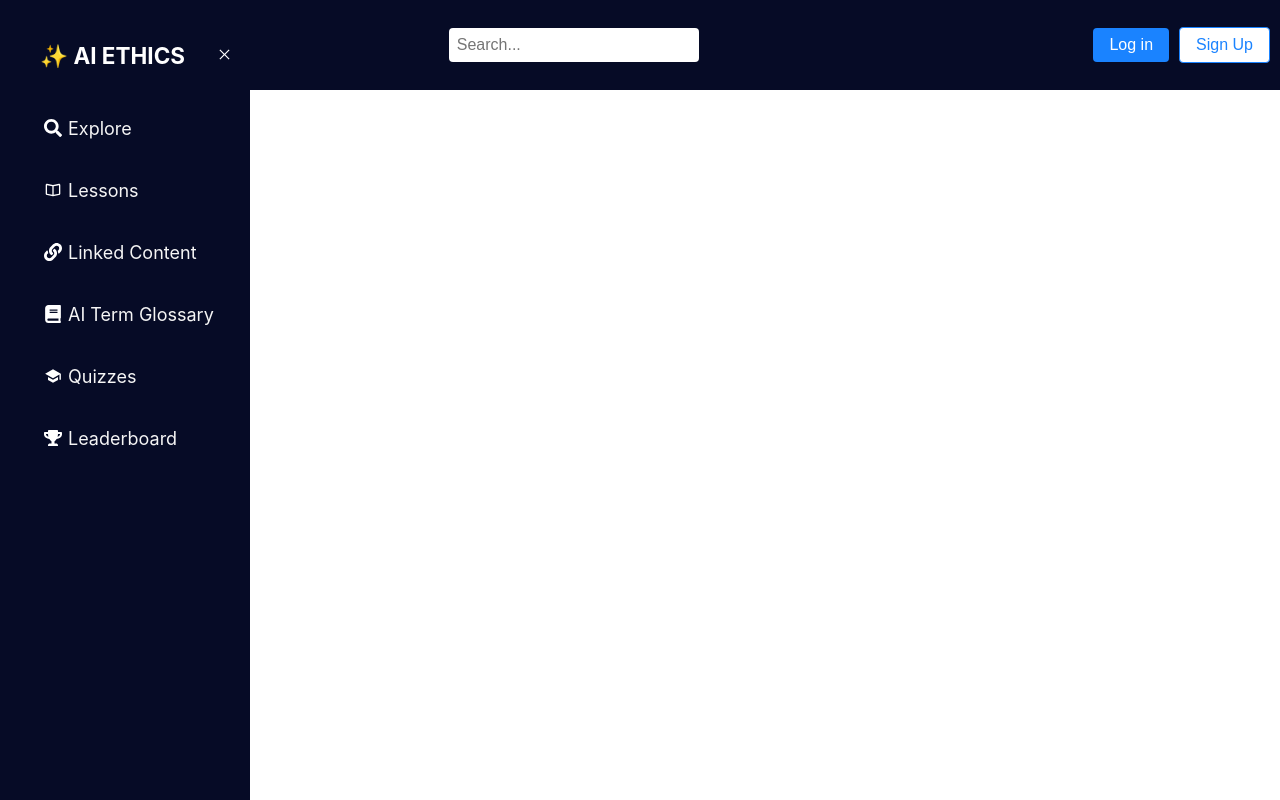
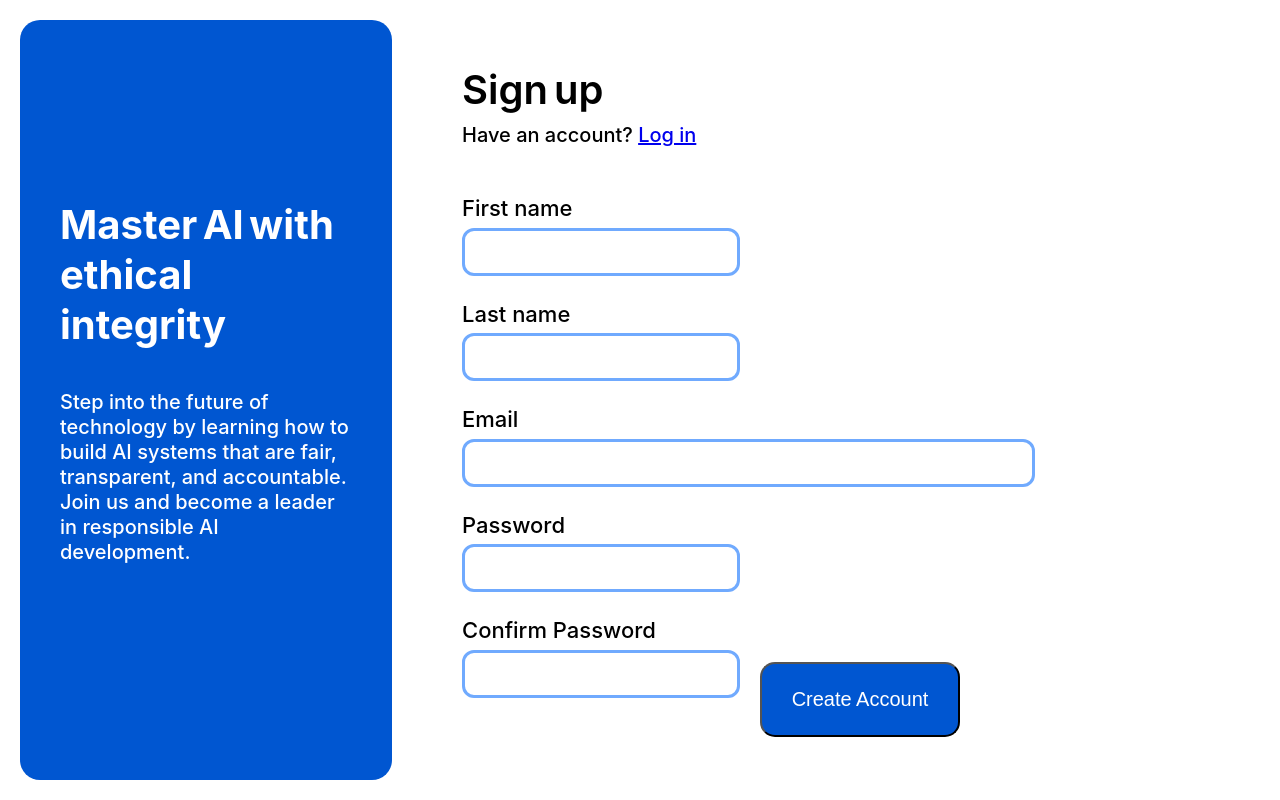
Before and after one commit to Areeb-Ashraf/AI-Ethics, a React (Create React App) app in the folder ai-ethics/: page /account in a window 1280 px wide. Built offline with nearby package versions, Linux system fonts and the light colour scheme; no server answers; the database is empty.

Commit message:
Signup page Sample

```diff
--- a/ai-ethics/src/App.js
+++ b/ai-ethics/src/App.js
@@ -14,6 +14,7 @@ import { auth } from './firebase';
 import Lessons from "./components/lessons";
 import Leaderboard from "./components/leaderboard";
 import Welcome from "./components/welcome";
+import Account from "./components/account";
 
 const Explore = () => <div>Explore Page</div>;
 const LinkedContent = () => <div>Linked Content Page</div>;
@@ -37,6 +38,7 @@ function App() {
           <Route path="/login" element={<LoginForm setIsLoggedIn={setIsLoggedIn} />} />
           <Route path="/register" element={<Registration />} />
           <Route path="/welcome" element={<Welcome />} />
+          <Route path="/account" element={<Account />} />
           <Route
             path="/*"
             element={
--- /dev/null
+++ b/ai-ethics/src/components/account.js
@@ -0,0 +1,44 @@
+import React from 'react'
+import "../styles/account.css"
+
+const Account = () => {
+  return (
+    <>
+      <div className="account-container">
+        <div className="text-container">
+            <div className="text-title">Master AI with ethical integrity</div>
+            <div className="text-description">Step into the future of technology by learning how to build AI systems that are fair, transparent, and accountable. Join us and become a leader in responsible AI development.</div>
+        </div>
+        <div className="input-container">
+            <div className="form-header">Sign up</div>
+            <div className="form-sub-text">Have an account? <a href="#">Log in</a> </div>
+            <form className="form-container">
+                <label className='label'>
+                    First name
+                    <input type="text" required minlength="1" maxlength="18" name="fname" />
+                </label>
+                <label className='label'>
+                    Last name
+                    <input type="text" required minlength="1" maxlength="18" name="lname" />
+                </label>
+                <label className='label email'>
+                    Email
+                    <input type="text" required name="email" />
+                </label>
+                <label className='label'>
+                    Password
+                    <input type="password" maxlength="12" required name="name" />
+                </label>
+                <label type="password" className='label'>
+                    Confirm Password
+                    <input type="password" maxlength="12" required name="name" />
+                </label>
+                <button id="submit-button" type="submit">Create Account</button>
+            </form>
+        </div>
+      </div>
+    </>
+  )
+}
+
+export default Account
--- /dev/null
+++ b/ai-ethics/src/styles/account.css
@@ -0,0 +1,114 @@
+.account-container{
+    width: 100%;
+    height: 95vh;
+    margin: 20px;
+    border-radius: 20px;
+    display: flex;
+    flex-direction: row;
+}
+
+.text-container{
+    width: 30%;
+    height: 95vh auto;
+    background-color: #0056D1;
+    border-radius: 20px;
+    display: flex;
+    flex-direction: column;
+}
+
+.input-container{
+    width: 70%;
+    height: 95vh;
+    border-radius: 20px;
+}
+
+.text-title{
+    color: white;
+    font-size: 40px;
+    font-weight: 700;
+    line-height: 50px;
+    text-align: left;
+    word-spacing: -4px;
+    margin: 180px 40px 0px 40px;
+}
+
+.text-description{
+    color: white;
+    font-size: 20px;
+    font-weight: 500;
+    line-height: 25px;
+    text-align: left;
+    margin: 40px 40px 0px 40px;
+}
+
+.form-header{
+    margin: 40px 0px 0px 70px;
+    font-size: 40px;
+    font-weight: 600;
+    line-height: 60px;
+    text-align: left;
+    word-spacing: -4px;
+}
+
+.form-sub-text{
+    margin: 0px 0px 0px 70px;
+    font-size: 20px;
+    font-weight: 500;
+    line-height: 30px;
+    text-align: left;
+
+}
+
+.form-sub-text a:visited, a:active {
+    color: #0056D1;
+}
+
+.form-container{
+    /* background-color: #755b5b; */
+    width: 65%;
+    margin: 40px 0px 0px 70px;
+    display: flex;
+    flex-direction: row;
+    /* justify-content: space-between; */
+    gap: 20px;
+    flex-wrap: wrap;
+}
+
+.label{
+    display: flex;
+    flex-direction: column;
+    font-size: 22px;
+    font-weight: 500;
+    line-height: 37.5px;
+    text-align: left;
+}
+
+.label input{
+    border: 3px solid #70AAFE;
+    width: 250px;
+    height: 40px;
+    padding-left: 20px;
+    border-radius: 12px;
+    opacity: 0px;
+    font-weight: 600;
+}
+
+.email input{
+    width: 545px;
+}
+
+#submit-button{
+    width: 200px;
+    height: 75px;
+    border-radius: 15px;
+    background: #0056D1;
+    color: white;
+    font-size: 20px;
+    font-weight: 500;
+    margin-top: 50px;
+}
+
+#submit-button:hover{
+    font-weight: 550;
+    box-shadow: rgb(38, 57, 77) 0px 20px 30px -10px;
+}
```
